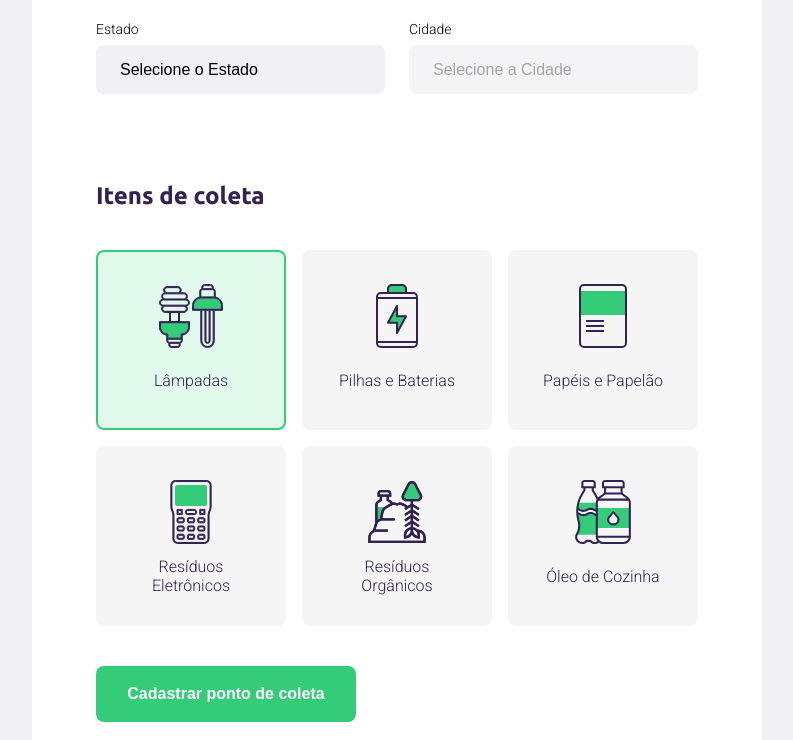
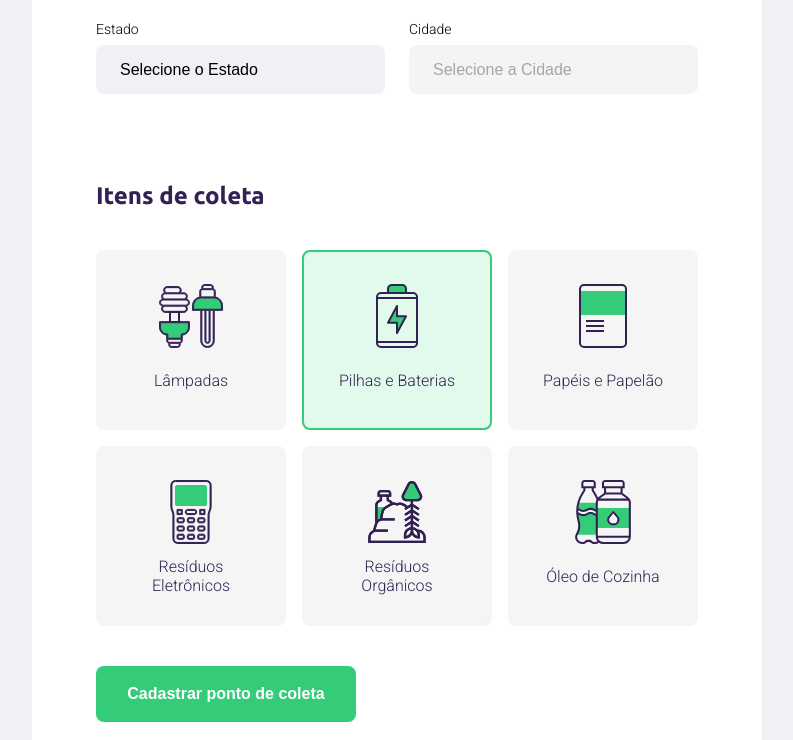
Before and after one commit to paulinhoteixeira/ecoleta, a plain HTML site: page create-point.html in a window 1280 px wide. Both pictures are taken after a click on the item "Pilhas e Baterias". Shown: the part 585-1325 px from the top of the page, without its empty margins (243-1036 px from the left). Drawn offline with Linux system fonts and the light colour scheme; no server answers.

Commit message:
handleSelectedItem functon for the create-point page form

```diff
--- a/create-point.html
+++ b/create-point.html
@@ -80,8 +80,8 @@
           <h2>Itens de coleta</h2>
         </legend>
 
-        <div class="itens-grid">
-          <li data-id="1" class="selected">
+        <div class="items-grid">
+          <li data-id="1" >
             <img src="/assets/lampadas.svg" alt="Lâmpadas">
             <span>Lâmpadas</span>
           </li>
@@ -107,6 +107,8 @@
           </li>
 
         </div>
+
+        <input type="hidden" name="items">
       </fieldset>
 
       <button type="submit">Cadastrar ponto de coleta</button>
--- a/scripts/create-point.js
+++ b/scripts/create-point.js
@@ -46,3 +46,38 @@ function getCities() {
 document
   .querySelector("select[name=uf]")
   .addEventListener("change", getCities);
+
+
+// ITENS DE COLETA
+
+const itemsToCollect = document.querySelectorAll(".items-grid li")
+
+for( const item of itemsToCollect ){
+  item.addEventListener("click", handleSelectedItem)
+}
+
+const collectedItems = document.querySelector("input[name=items]")
+let selectedItems = []
+
+function handleSelectedItem(event){
+  const itemLi = event.target
+  itemLi.classList.toggle('selected')
+
+  const itemId = itemLi.dataset.id
+
+  const alreadySelected = selectedItems.findIndex( item => {
+     return item == itemId
+
+  })
+
+  if( alreadySelected >= 0){
+    const filteredItems = selectedItems.filter( item => {
+      const itemIsDifferent = item != itemId
+      return itemIsDifferent
+    })
+    selectedItems = filteredItems
+  }else{
+    selectedItems.push(itemId)
+  }
+  collectedItems.value = selectedItems
+}
--- a/styles/create-point.css
+++ b/styles/create-point.css
@@ -123,13 +123,13 @@ form button:hover{
   background-color: #2fb86e;
 }
 
-.itens-grid{
+.items-grid{
   display: grid;
   grid-template-columns: 1fr 1fr 1fr;
   gap: 16px;
 }
 
-.itens-grid li{
+.items-grid li{
   background-color: #f5f5f5;
   list-style: none;
 
@@ -150,7 +150,7 @@ form button:hover{
   cursor: pointer;
 }
 
-.itens-grid li span{
+.items-grid li span{
   flex: 1;
 
   display: flex;
@@ -159,7 +159,12 @@ form button:hover{
   color: var(--title-color);
 }
 
-.itens-grid li.selected{
+.items-grid li.selected{
   background: #e1faec;
   border: 2px solid #34cb79;
 }
+
+.items-grid li img,
+.items-grid li span{
+  pointer-events: none;
+}
```
